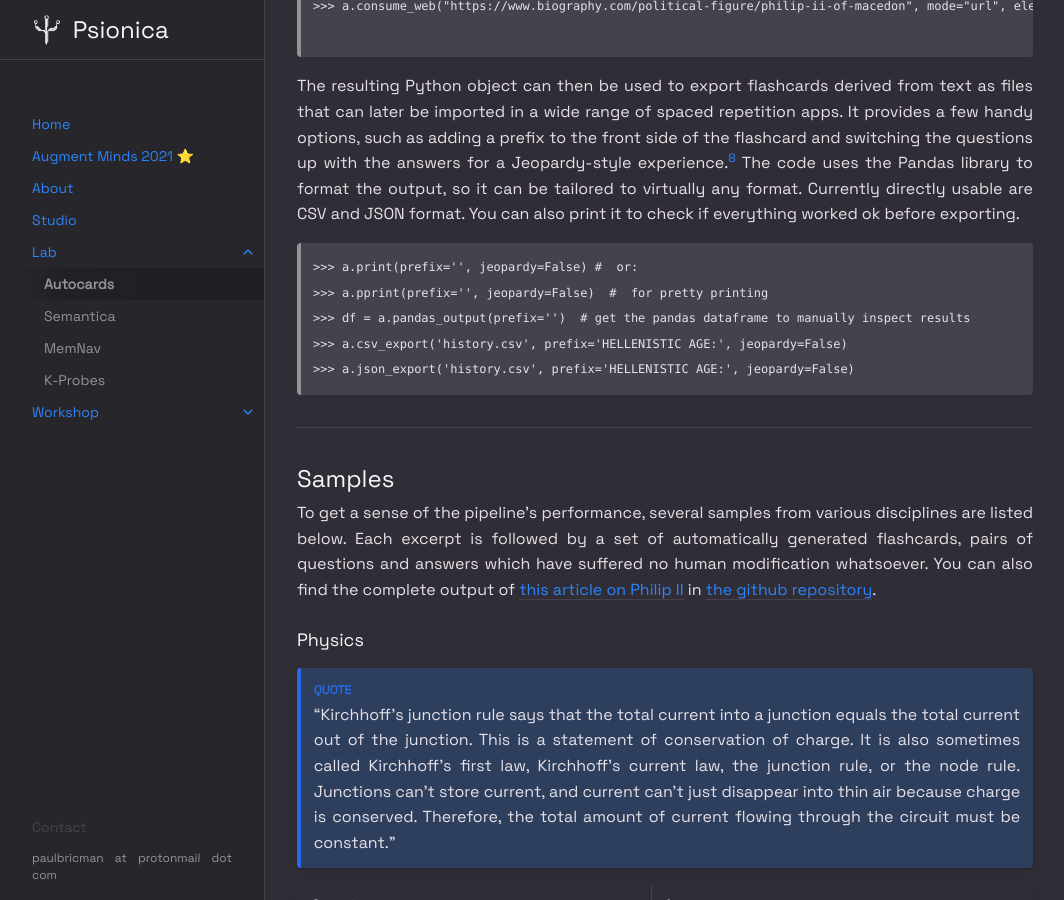
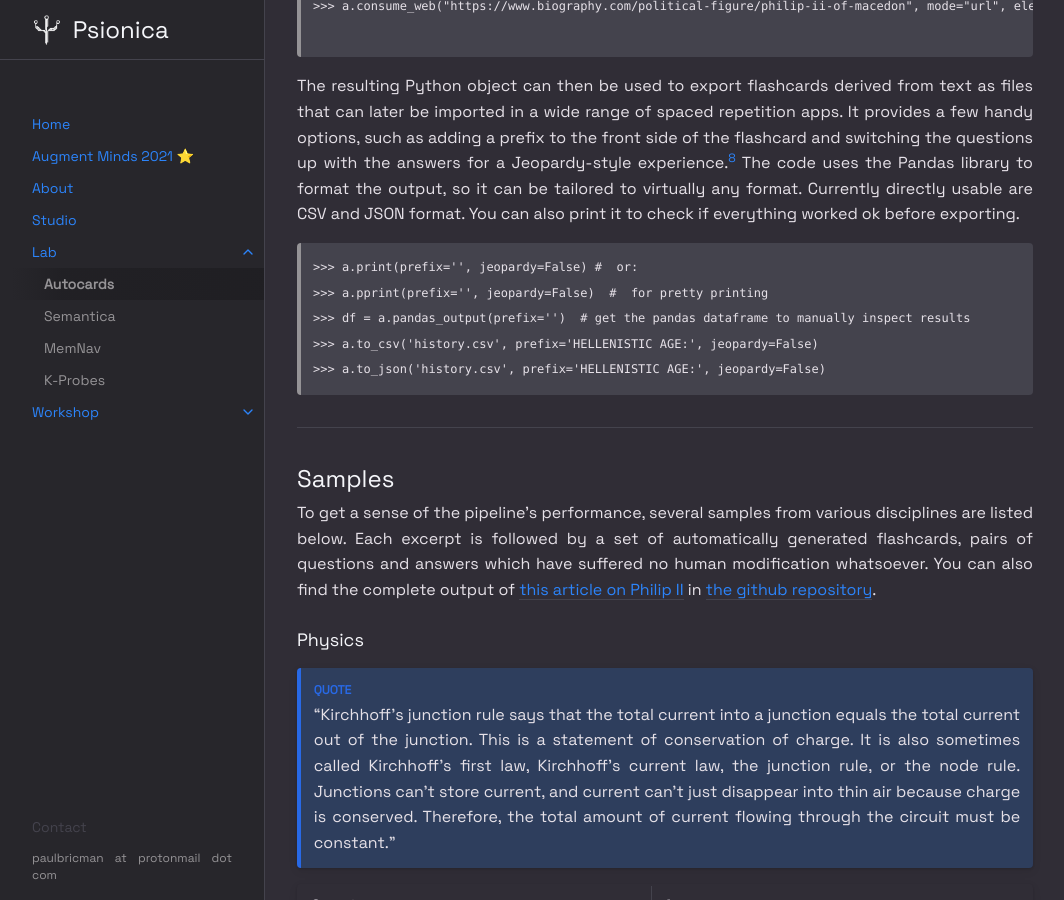
Before and after one commit to Psionica/psionica.github.io, a Jekyll site: the page built from docs/lab/autocards.md, in a window 1280 px wide and 900 px high, scrolled down 2824 px. Shown: the whole window, without its empty margins (107-1171 px from the left). Built offline with Jekyll 4.4.1, drawn with Linux system fonts in a browser that asks for light colours.

Commit message:
fix: export methods are named like in pandas

````diff
--- a/docs/lab/autocards.md
+++ b/docs/lab/autocards.md
@@ -71,8 +71,8 @@ The resulting Python object can then be used to export flashcards derived from t
 >>> a.print(prefix='', jeopardy=False) #  or:
 >>> a.pprint(prefix='', jeopardy=False)  #  for pretty printing
 >>> df = a.pandas_output(prefix='')  # get the pandas dataframe to manually inspect results
->>> a.csv_export('history.csv', prefix='HELLENISTIC AGE:', jeopardy=False)
->>> a.json_export('history.csv', prefix='HELLENISTIC AGE:', jeopardy=False)
+>>> a.to_csv('history.csv', prefix='HELLENISTIC AGE:', jeopardy=False)
+>>> a.to_json('history.csv', prefix='HELLENISTIC AGE:', jeopardy=False)
 ```
 
 ---
````
